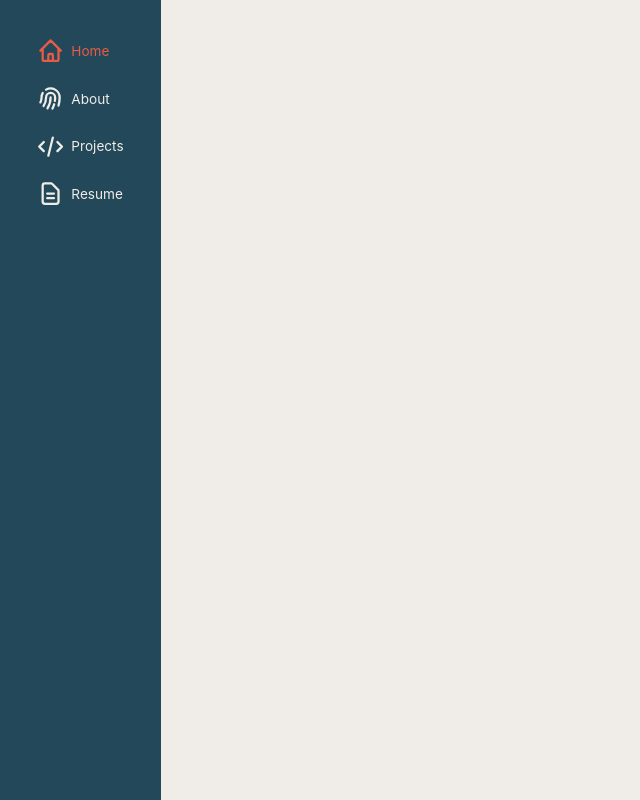
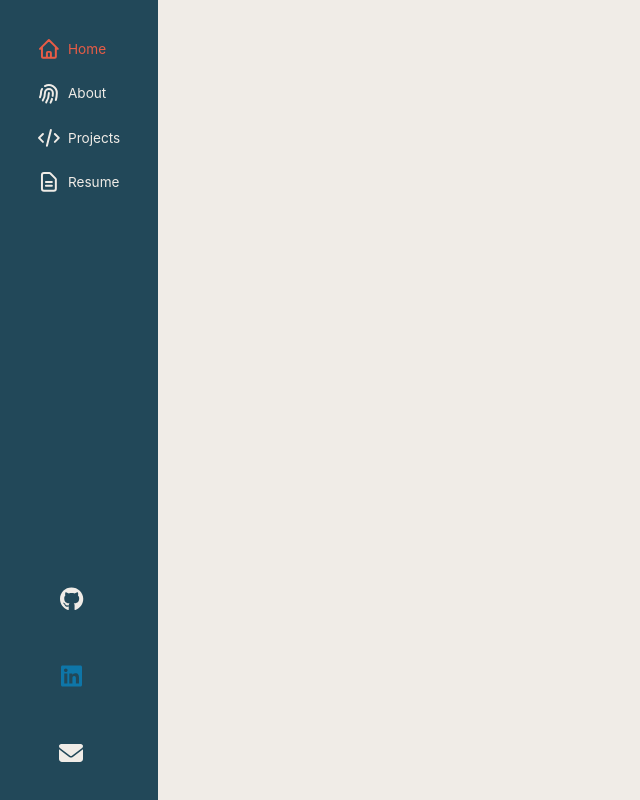
Before and after one commit to mattglwilliams/portfolio, a React (Create React App) app: page / in a window 1280 px wide. Shown: the whole page, without its empty margins (0-640 px from the left). Built offline with nearby package versions, Linux system fonts and the light colour scheme.

Commit message:
Added social icons to sidebar

```diff
--- a/package.json
+++ b/package.json
@@ -3,6 +3,10 @@
   "version": "0.1.0",
   "private": true,
   "dependencies": {
+    "@fortawesome/fontawesome-svg-core": "^6.1.1",
+    "@fortawesome/free-brands-svg-icons": "^6.1.1",
+    "@fortawesome/free-solid-svg-icons": "^6.1.1",
+    "@fortawesome/react-fontawesome": "^0.1.18",
     "@heroicons/react": "^1.0.6",
     "@testing-library/jest-dom": "^5.16.4",
     "@testing-library/react": "^13.2.0",
--- a/src/App.js
+++ b/src/App.js
@@ -1,5 +1,5 @@
 import { BrowserRouter as Router, Route, Routes } from "react-router-dom";
-import Header from "./components/Header/Header";
+import Header from "./components/Header/index";
 
 function App() {
   return (
--- a/src/components/Header/Header.js
+++ b/src/components/Header/index.js
@@ -1,11 +1,13 @@
 import React from "react";
 import Nav from "../Nav/Nav";
+import Social from "../Social/index";
 import "./header.css";
 
 function Header() {
   return (
     <header>
       <Nav />
+      <Social />
     </header>
   );
 }
--- a/src/components/Nav/nav.css
+++ b/src/components/Nav/nav.css
@@ -37,6 +37,6 @@ header > nav > a:hover {
 }
 
 header > nav > a > svg {
-  height: 2em;
+  height: 1.75em;
   padding-right: 0.5em;
 }
--- /dev/null
+++ b/src/components/Social/index.js
@@ -0,0 +1,36 @@
+import React from "react";
+import "./social.css";
+import { FontAwesomeIcon } from "@fortawesome/react-fontawesome";
+import { faGithub } from "@fortawesome/free-brands-svg-icons";
+import { faEnvelope } from "@fortawesome/free-solid-svg-icons";
+import { faLinkedin } from "@fortawesome/free-brands-svg-icons";
+
+function Social() {
+  return (
+    <section className="contact-links">
+      <a
+        href="https://github.com/mattglwilliams"
+        target="__blank"
+        className="github-icon"
+      >
+        <FontAwesomeIcon icon={faGithub} />
+      </a>
+      <a
+        href="https://www.linkedin.com/in/matthew-williams-43021789/"
+        target="__blank"
+        className="linkedin-icon"
+      >
+        <FontAwesomeIcon icon={faLinkedin} />
+      </a>
+      <a
+        href="mailto:mattglwilliams@gmail.com"
+        target="__blank"
+        className="envelope-icon"
+      >
+        <FontAwesomeIcon icon={faEnvelope} />
+      </a>
+    </section>
+  );
+}
+
+export default Social;
--- /dev/null
+++ b/src/components/Social/social.css
@@ -0,0 +1,31 @@
+.contact-links {
+  display: flex;
+  flex-wrap: wrap;
+  flex-direction: column;
+  justify-content: space-between;
+  align-items: center;
+  position: fixed;
+  bottom: 2em;
+  padding-left: 2em;
+}
+
+.contact-links > a {
+  margin-top: 2em;
+  font-size: 1.5em;
+}
+
+.contact-links > a:hover {
+  color: #e85c46;
+}
+
+.github-icon {
+  color: #f0ece7;
+}
+
+.linkedin-icon {
+  color: #0e76a8;
+}
+
+.envelope-icon {
+  color: #f0ece7;
+}
```
Also changed, not shown: 1 other file (tests, documents, lock files or other folders).
